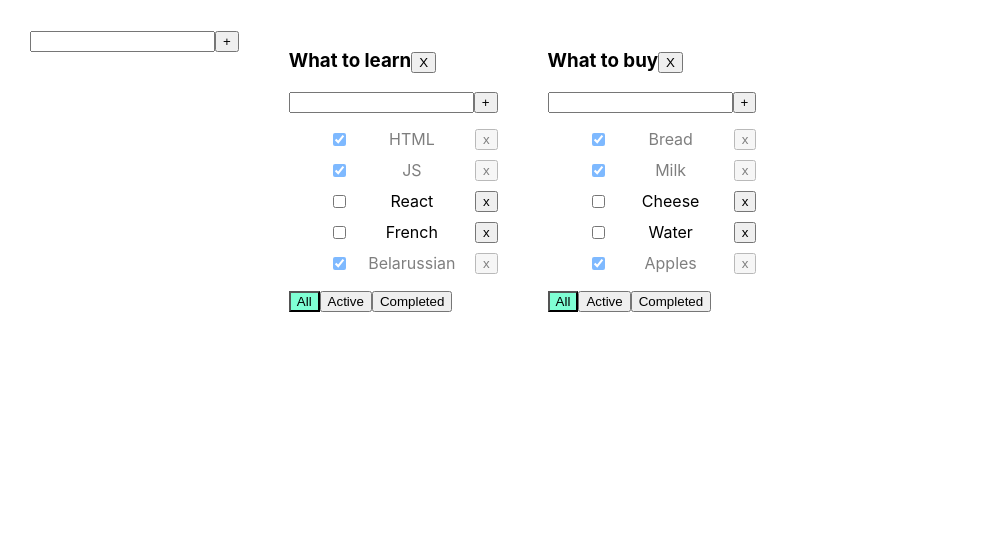
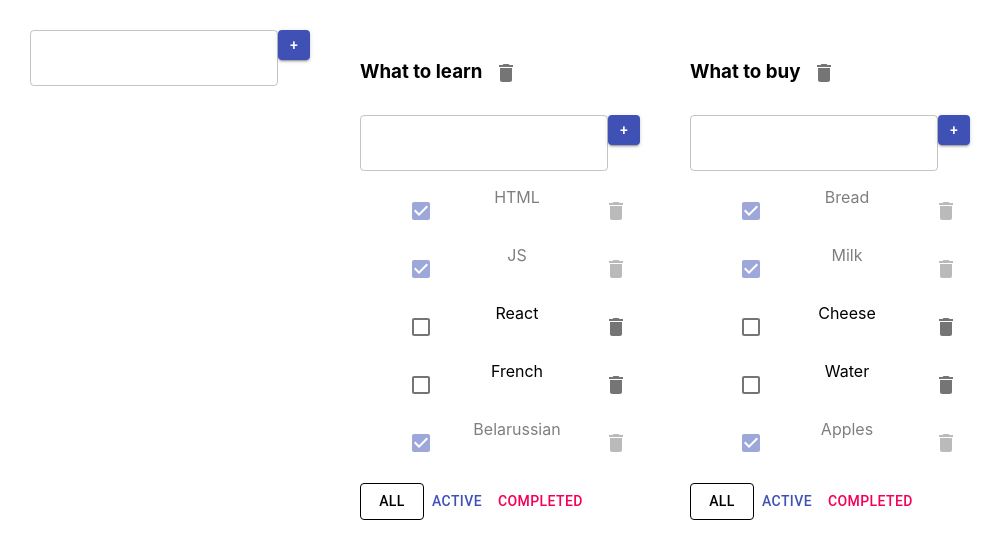
Before and after one commit to LaV0n/it-incubator-todolist, a React (Create React App) app: page / in a window 1280 px wide. Shown: the top 558 px of the page, without its empty margins (0-1004 px from the left). Built offline with nearby package versions, Linux system fonts and the light colour scheme.

Commit message:
add new input checkbox addbutton

```diff
--- a/package.json
+++ b/package.json
@@ -3,6 +3,8 @@
   "version": "0.1.0",
   "private": true,
   "dependencies": {
+    "@material-ui/core": "^4.12.4",
+    "@material-ui/icons": "^4.11.3",
     "@testing-library/jest-dom": "^4.2.4",
     "@testing-library/react": "^9.3.2",
     "@testing-library/user-event": "^7.1.2",
--- a/src/Todolist.tsx
+++ b/src/Todolist.tsx
@@ -3,6 +3,8 @@ import {FilterValueType} from "./App";
 import "./App.css";
 import {Input} from "./components/Input";
 import {EditableSpan} from "./components/EditableSpan";
+import {Button, Checkbox, IconButton} from "@material-ui/core";
+import {Delete} from "@material-ui/icons";
 
 export type TaskType = {
     id: string
@@ -19,8 +21,8 @@ type PropsType = {
     ChangeStatus: (id: string, isDone: boolean, todoListId: string) => void
     filter: FilterValueType
     removeTodoList: (id: string) => void
-    editTask:(todoListId:string,id: string,title: string)=>void
-    editToDoList:(todoListId:string,title: string)=>void
+    editTask: (todoListId: string, id: string, title: string) => void
+    editToDoList: (todoListId: string, title: string) => void
 }
 
 function Todolist(props: PropsType) {
@@ -33,23 +35,24 @@ function Todolist(props: PropsType) {
         props.removeTodoList(props.id);
     }
 
-    const addTaskHandler =(title:string)=>{
-        props.addTask(title,props.id);
+    const addTaskHandler = (title: string) => {
+        props.addTask(title, props.id);
     }
 
-    const editTaskHAndler =(taskID:string,newTitle:string)=>{
-        props.editTask(props.id,taskID,newTitle);
+    const editTaskHAndler = (taskID: string, newTitle: string) => {
+        props.editTask(props.id, taskID, newTitle);
     }
-    const editToDoListHandler = (newTitle:string)=>{
-        props.editToDoList(props.id,newTitle);
+    const editToDoListHandler = (newTitle: string) => {
+        props.editToDoList(props.id, newTitle);
     }
 
     return (
         <div>
             <h3>
-                {/*{props.titleList}*/}
                 <EditableSpan title={props.titleList} callback={editToDoListHandler}/>
-                <button onClick={removeTodoListHandler}>X</button>
+                <IconButton onClick={removeTodoListHandler}>
+                    <Delete/>
+                </IconButton>
             </h3>
             <Input callback={addTaskHandler}/>
             <ul>
@@ -71,13 +74,13 @@ function Todolist(props: PropsType) {
                                         marginTop: "10px"
                                     }}
                                         className={x.isDone ? "is-done" : ""}
-                                    ><input type="checkbox"
-                                            checked={x.isDone}
-                                            onChange={onChangeHandler}/>
-                                      <EditableSpan title={x.title} callback={(newTitle)=>editTaskHAndler(x.id,newTitle)}/>
-                                       {/* <span>{x.title}</span>*/}
-                                        <button onClick={onClickHandler}>x
-                                        </button>
+                                    ><Checkbox
+                                        color="primary"
+                                        checked={x.isDone}
+                                        onChange={onChangeHandler}/>
+                                        <EditableSpan title={x.title}
+                                                      callback={(newTitle) => editTaskHAndler(x.id, newTitle)}/>
+                                        <IconButton onClick={onClickHandler}><Delete/></IconButton>
                                     </li>
                                 </div>
 
@@ -87,15 +90,21 @@ function Todolist(props: PropsType) {
                     <span>Empty List</span>}
             </ul>
             <div>
-                <button className={props.filter === "all" ? "active-filter" : ""}
-                        onClick={() => filterClickHandler("all")}>All
-                </button>
-                <button className={props.filter === "active" ? "active-filter" : ""}
-                        onClick={() => filterClickHandler("active")}>Active
-                </button>
-                <button className={props.filter === "completed" ? "active-filter" : ""}
-                        onClick={() => filterClickHandler("completed")}>Completed
-                </button>
+                <Button variant={props.filter === "all" ? "outlined" : "text"}
+                        onClick={() => filterClickHandler("all")}
+                        color={"inherit"}
+                >All
+                </Button>
+                <Button variant={props.filter === "active" ? "outlined" : "text"}
+                        onClick={() => filterClickHandler("active")}
+                        color={"primary"}
+                >Active
+                </Button>
+                <Button variant={props.filter === "completed" ? "outlined" : "text"}
+                        onClick={() => filterClickHandler("completed")}
+                        color={"secondary"}
+                >Completed
+                </Button>
             </div>
         </div>
     )
--- a/src/components/EditableSpan.tsx
+++ b/src/components/EditableSpan.tsx
@@ -1,4 +1,5 @@
 import React, {ChangeEvent, useState} from "react";
+import {TextField} from "@material-ui/core";
 
 type EditableSpanType ={
     title:string
@@ -24,7 +25,7 @@ export function EditableSpan (props:EditableSpanType) {
 
     return (
         edit
-            ? <input autoFocus onBlur={onDoubleClickHandler} value={newTitle} onChange={onChangeHandler}/>
+            ? <TextField variant="outlined" autoFocus onBlur={onDoubleClickHandler} value={newTitle} onChange={onChangeHandler}/>
             : <span onDoubleClick={onDoubleClickHandler}>{props.title}</span>
 
     )
--- a/src/components/Input.tsx
+++ b/src/components/Input.tsx
@@ -1,10 +1,11 @@
 import React, {ChangeEvent, KeyboardEvent, useState} from "react";
+import {Button, TextField} from "@material-ui/core";
 
-type InputType ={
-    callback:(value:string)=> void
+type InputType = {
+    callback: (value: string) => void
 }
 
-export function Input (props:InputType) {
+export function Input(props: InputType) {
 
     let [title, setTitle] = useState('');
     let [error, setError] = useState<string | null>(null);
@@ -13,7 +14,7 @@ export function Input (props:InputType) {
         if (title.trim() !== "") {
             props.callback(title);
             setTitle('');
-        }else{
+        } else {
             setError('Title is required')
         }
     }
@@ -31,13 +32,18 @@ export function Input (props:InputType) {
 
     return (
         <div>
-            <input className={error ?"error": ""}
-                   value={title}
-                   onChange={onChangeHandler}
-                   onKeyDown={onKeyPressHandler}
-            />
-            <button onClick={onclickHandler}>+</button>
-            { error &&  <div className="error-message">{error}</div>}
+            <TextField variant="outlined"
+                       className={error ? "error" : ""}
+                       value={title}
+                       onChange={onChangeHandler}
+                       onKeyDown={onKeyPressHandler}
+                       />
+            <Button variant="contained"
+                    style={{maxWidth: '30px', maxHeight: '30px', minWidth: '30px', minHeight: '30px'}}
+                    color="primary"
+                    onClick={onclickHandler}
+            >+</Button>
+            {error && <div className="error-message">{error}</div>}
         </div>
     )
 }
```
Also changed, not shown: 1 other file (tests, documents, lock files or other folders).
